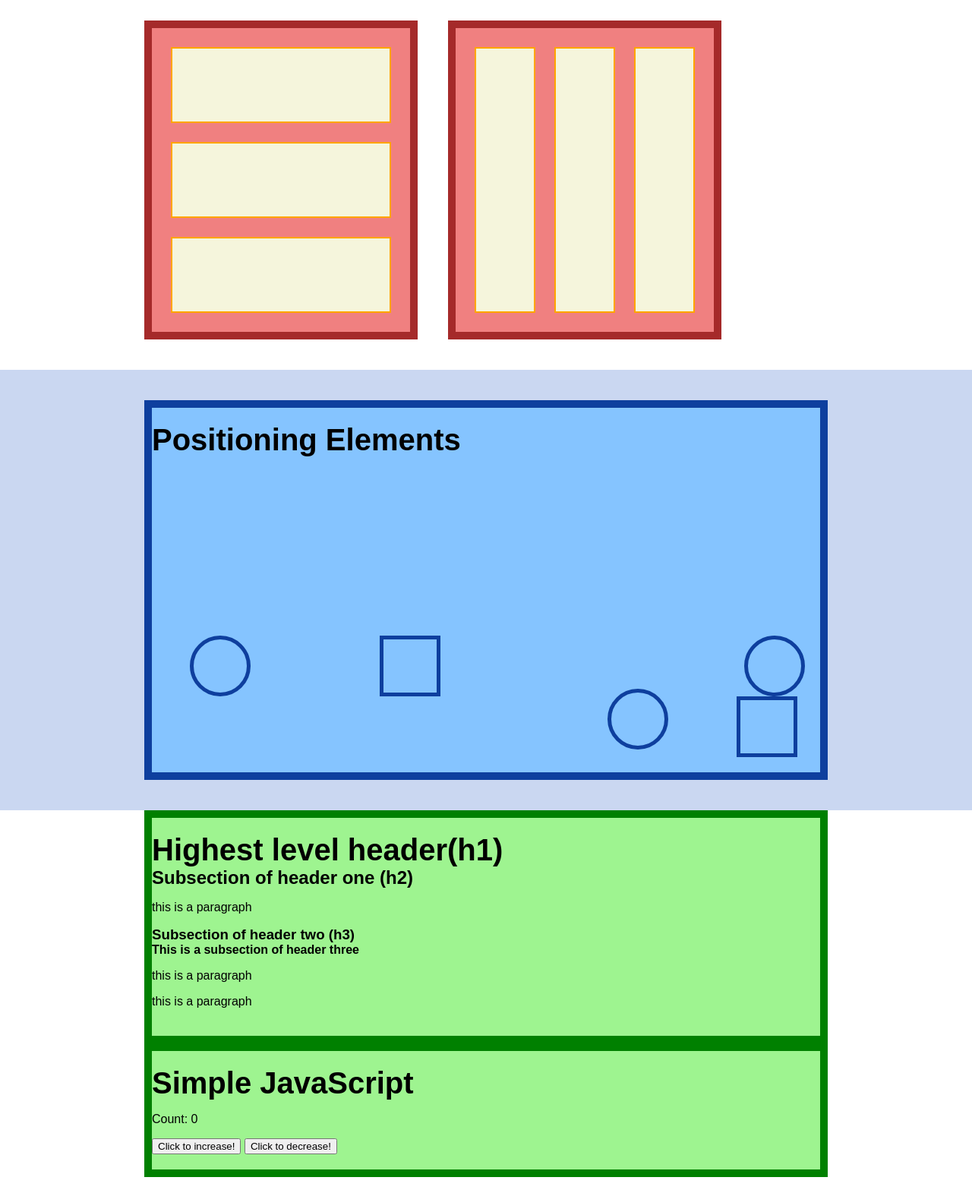
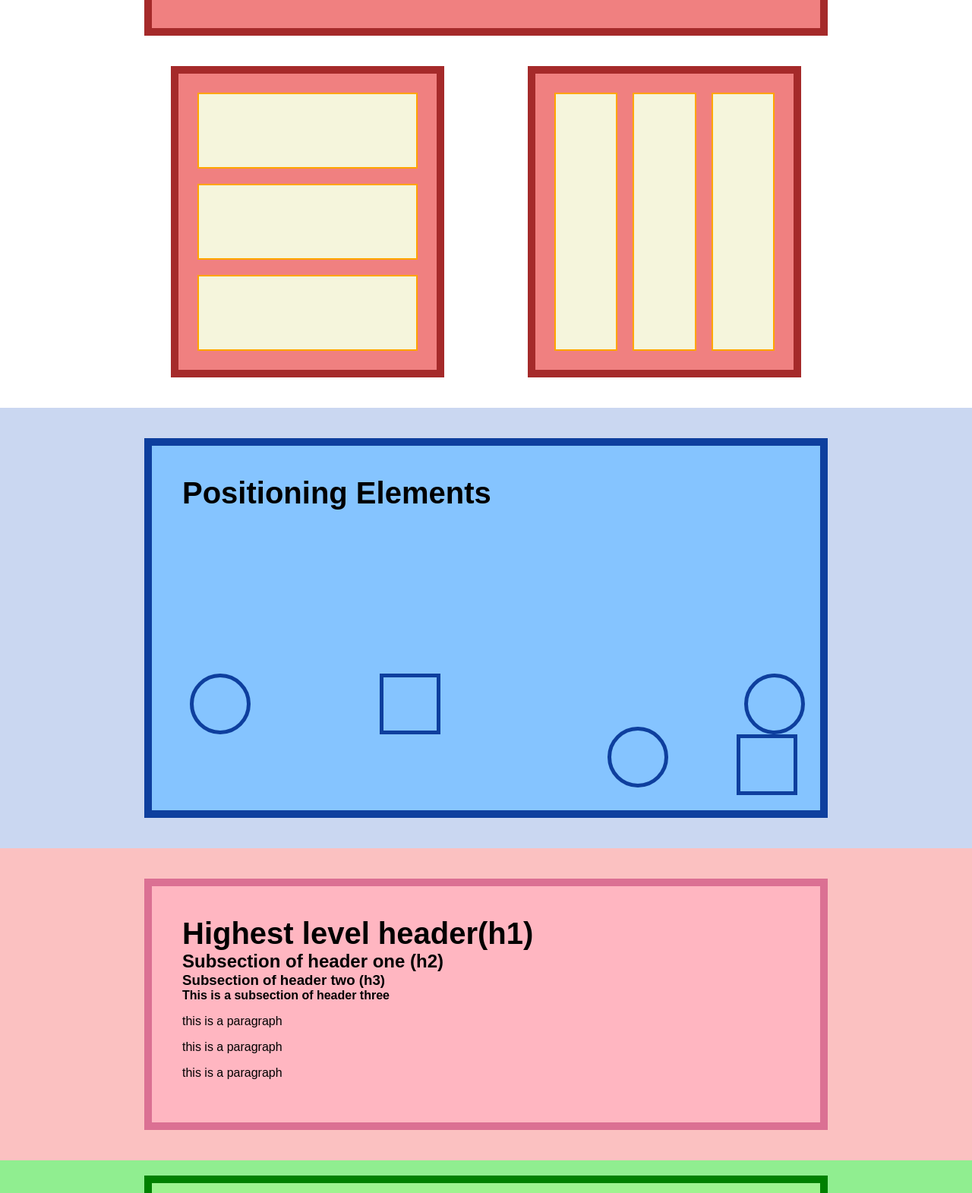
Before and after one commit to batoxpr/exercise-one-idm, a plain HTML site: page index.html in a window 1280 px wide. Shown: the part 661-2232 px from the top of the page at 76% size. Before the commit the page ends 2211 px from the top, so only its background shows below. Drawn offline with Linux system fonts and the light colour scheme.

Commit message:
final changes

```diff
--- a/index.html
+++ b/index.html
@@ -9,16 +9,16 @@
 <body>
     <header>
         <nav>
-            <a href="#">Box Model</a>
-            <a href="#">Flexbox</a>
-            <a href="#">Positioning Elements</a>
-            <a href="#">Heading Usage</a>
-            <a href="#">Simple Javascript</a>
+            <a href="#box">Box Model</a>
+            <a href="#flex">Flexbox</a>
+            <a href="#position">Positioning Elements</a>
+            <a href="#heading">Heading Usage</a>
+            <a href="#js">Simple Javascript</a>
         </nav>
         </header>
     <main>
         <!-- CSS Box Model Section -->
-        <section class="section-wrapper">
+        <section class="section-wrapper" id ="box">
             <div class="interior">
 
             <h1>CSS Box Model</h1>
@@ -34,12 +34,10 @@
 
         </div>
         </section>
-        <!-- <section> tag means that the content inside relates to a single theme, and
-             <div> tag is used as a block part of the webpage and don't convey any particular meaning -->
 
         <!-- Flex Box -->
         <section>
-            <div class="flex-interior">
+            <div class="flex-interior" id ="flex">
                 <div class="flex-parent">
                     <div class="flex-child flex-child-big">
                         <h1>Flexbox</h1>
@@ -58,7 +56,7 @@
             </div>
         </section>
         <!-- Positioning -->
-        <section class="positioning-wrapper">
+        <section class="positioning-wrapper" id ="position">
             <div class="interior interior-positioning">
                 <h1>Positioning Elements</h1>
                 <div class="circle" style="right: 20px; top: 300px;"></div>
@@ -69,19 +67,19 @@
             </div>
         </section>
         <!-- Headers -->
-        <section>
-            <div class="interior">
+        <section class="header-wrapper" id ="heading">
+            <div class="interior interior-header">
                 <h1>Highest level header(h1)</h1>
                 <h2>Subsection of header one (h2)</h2>
-                <p>this is a paragraph</p>
                 <h3>Subsection of header two (h3)</h3>
                 <h4>This is a subsection of header three</h4>
+                <p>this is a paragraph</p>
                 <p>this is a paragraph</p>
                 <p>this is a paragraph</p>
             </div>
         </section>
         <!-- SImple JS-->
-        <section>
+        <section class="section-wrapper" id="js">
             <div class="interior">
                 <h1>Simple JavaScript</h1>
                 <script>
--- a/style.css
+++ b/style.css
@@ -72,15 +72,16 @@ header nav a:last-of-type {
 
 .section-wrapper {
     background-color: lightgreen;
-    padding: 10px;
+    padding: 20px;
 }
+
 
 .interior {
     background-color: #9ef490;
     border: 10px solid green;
     margin: 0 auto;
     max-width: 900px;
-    padding: 20px 0;
+    padding: 40px;
 }
 
 .flex-interior {
@@ -99,9 +100,10 @@ header nav a:last-of-type {
     display: flex;
     flex-basis: 40%;
     flex-shrink: 0;
-    gap: 25px;
+    gap: 20px;
     padding: 25px;
     width: 100%;
+    margin: 0 auto;
 
 }
 
@@ -147,6 +149,16 @@ header nav a:last-of-type {
     position: relative;
 }
 
+.header-wrapper {
+    background-color: rgb(251, 193, 193);
+    padding: 40px 20px;
+}
+
+.interior-header {
+    background-color: lightpink;
+    border-color: palevioletred;
+    position: relative;
+}
 .circle {
     background-color: #85c4ff;
     border: 5px solid #0e3f9e;
```
Also changed, not shown: 1 other file.
